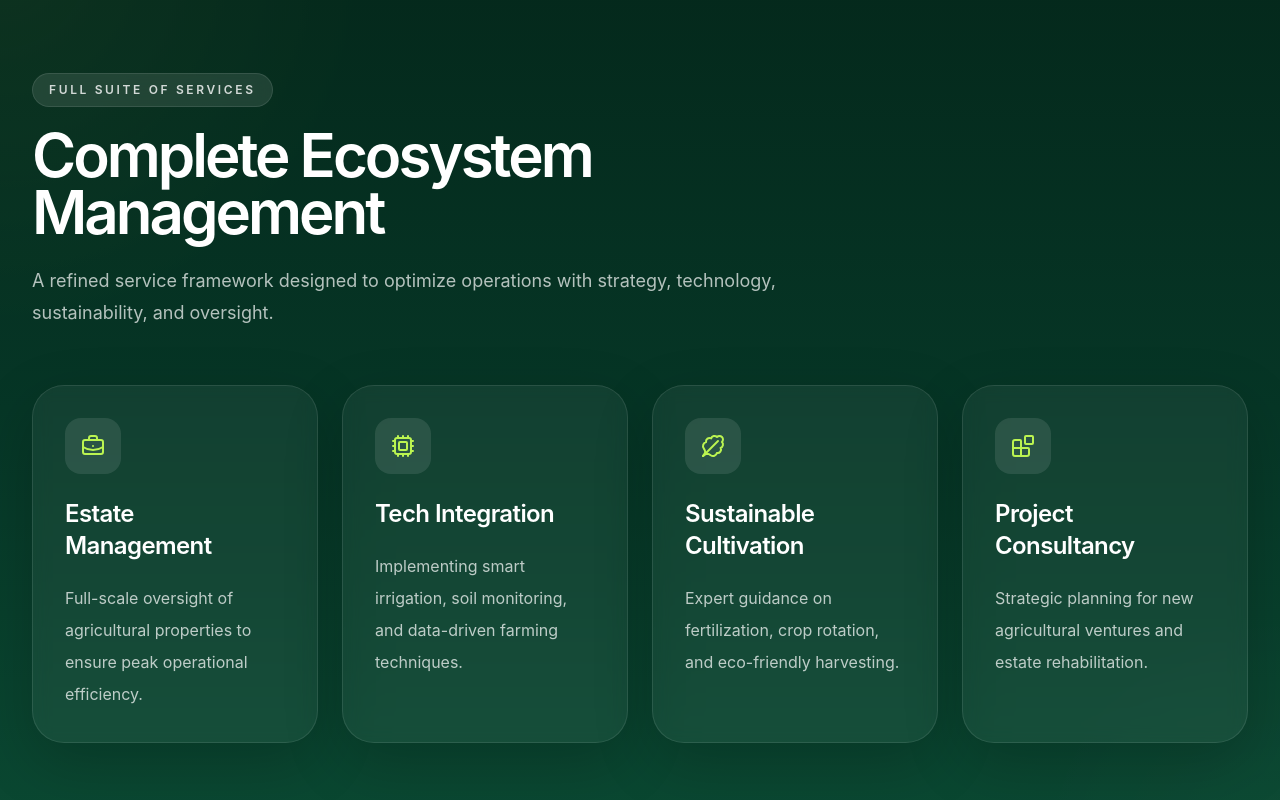
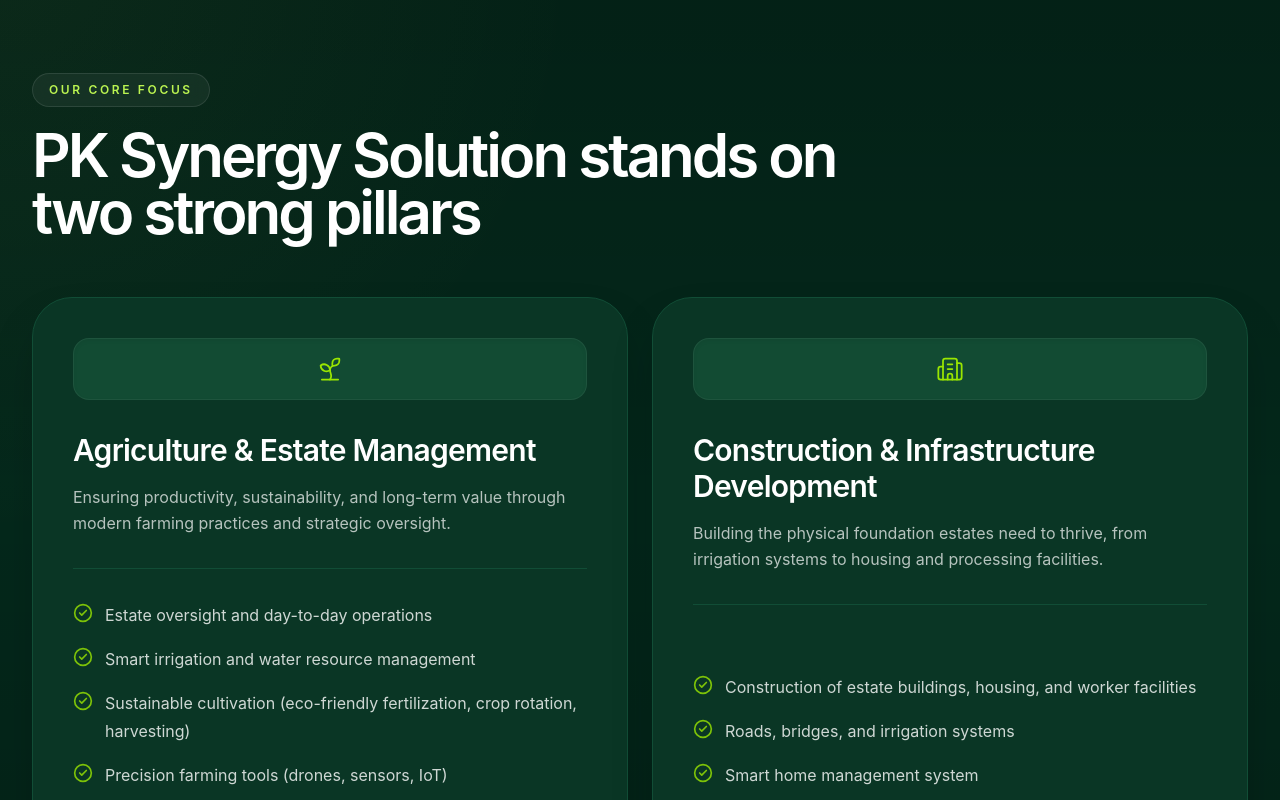
Before and after one commit to Dasinthanofficial/pksynergysolution, a React (Vite) app: page / in a window 1280 px wide. Shown: the part 1860-2660 px from the top of the page. Built offline with nearby package versions, Linux system fonts and the light colour scheme.

Commit message:
fix service page

```diff
--- a/src/components/ServicesSection.jsx
+++ b/src/components/ServicesSection.jsx
@@ -1,28 +1,47 @@
 import { motion } from "framer-motion";
-import {
-  Blocks,
-  BriefcaseBusiness,
-  Cpu,
-  LeafyGreen,
-} from "lucide-react";
+import { Sprout, Building2, CheckCircle2 } from "lucide-react";
 import Container from "./Container";
 
-const iconMap = {
-  "Estate Management": BriefcaseBusiness,
-  "Tech Integration": Cpu,
-  "Sustainable Cultivation": LeafyGreen,
-  "Project Consultancy": Blocks,
-};
+const pillars = [
+  {
+    title: "Agriculture & Estate Management",
+    description:
+      "Ensuring productivity, sustainability, and long-term value through modern farming practices and strategic oversight.",
+    icon: Sprout,
+    features: [
+      "Estate oversight and day-to-day operations",
+      "Smart irrigation and water resource management",
+      "Sustainable cultivation (eco-friendly fertilization, crop rotation, harvesting)",
+      "Precision farming tools (drones, sensors, IoT)",
+      "Data-driven decision support systems and digital dashboards",
+      "Long-term growth planning, investment strategies, and risk management",
+    ],
+  },
+  {
+    title: "Construction & Infrastructure Development",
+    description:
+      "Building the physical foundation estates need to thrive, from irrigation systems to housing and processing facilities.",
+    icon: Building2,
+    features: [
+      "Construction of estate buildings, housing, and worker facilities",
+      "Roads, bridges, and irrigation systems",
+      "Smart home management system",
+      "Renewable energy integration (solar, biogas, etc.)",
+      "Sustainable construction practices aligned with ecological stewardship",
+    ],
+  },
+];
 
-const ServicesSection = ({ services }) => {
+const ServicesSection = () => {
   return (
     <section id="services" className="relative overflow-hidden py-20 sm:py-28">
-      {/* background */}
-      <div className="absolute inset-0 -z-10 bg-gradient-to-b from-[#04281b] via-[#063626] to-[#0b4a33]" />
-      <div className="absolute inset-0 -z-10 opacity-30 [background:radial-gradient(circle_at_top_left,rgba(213,243,111,0.15),transparent_25%),radial-gradient(circle_at_bottom_right,rgba(255,255,255,0.05),transparent_20%)]" />
+      {/* Background matching the dark theme */}
+      <div className="absolute inset-0 -z-10 bg-[#04281b]" />
+      <div className="absolute inset-0 -z-10 bg-gradient-to-b from-black/20 via-transparent to-black/20" />
+      <div className="absolute inset-0 -z-10 opacity-20 [background:radial-gradient(circle_at_top_left,rgba(213,243,111,0.2),transparent_35%)]" />
 
       <Container>
-        {/* heading */}
+        {/* Header */}
         <motion.div
           initial={{ opacity: 0, y: 26 }}
           whileInView={{ opacity: 1, y: 0 }}
@@ -30,47 +49,60 @@
           transition={{ duration: 0.7 }}
           className="mb-14"
         >
-          <span className="mb-5 inline-flex rounded-full border border-white/10 bg-white/10 px-4 py-2 text-xs font-semibold uppercase tracking-[0.22em] text-white/80 backdrop-blur">
-            Full Suite of Services
+          <span className="mb-5 inline-flex rounded-full border border-white/10 bg-white/5 px-4 py-2 text-xs font-semibold uppercase tracking-[0.22em] text-lime-300 backdrop-blur">
+            Our Core Focus
           </span>
 
           <h2 className="max-w-4xl text-4xl font-semibold leading-[0.95] tracking-[-0.05em] text-white sm:text-5xl lg:text-6xl">
-            Complete Ecosystem
-            <br />
-            Management
+            PK Synergy Solution stands on two strong pillars
           </h2>
 
-          <p className="mt-6 max-w-3xl text-base leading-8 text-white/70 sm:text-lg">
-            A refined service framework designed to optimize
-            operations with strategy, technology, sustainability, and oversight.
-          </p>
-        </motion.div>
+                 </motion.div>
 
-        {/* cards */}
-        <div className="grid gap-6 md:grid-cols-2 xl:grid-cols-4">
-          {services.map((service, index) => {
-            const Icon = iconMap[service.title] || BriefcaseBusiness;
+        {/* 2-Card Grid */}
+        <div className="grid gap-6 lg:grid-cols-2">
+          {pillars.map((pillar, index) => {
+            const Icon = pillar.icon;
 
             return (
               <motion.div
-                key={service.title}
+                key={pillar.title}
                 initial={{ opacity: 0, y: 24 }}
                 whileInView={{ opacity: 1, y: 0 }}
                 viewport={{ once: true, amount: 0.2 }}
-                transition={{ duration: 0.55, delay: index * 0.08 }}
-                className="group rounded-[2rem] border border-white/10 bg-white/5 p-8 text-white shadow-[0_20px_60px_rgba(0,0,0,0.18)] backdrop-blur transition duration-300 hover:-translate-y-2 hover:bg-white/8"
+                transition={{ duration: 0.55, delay: index * 0.15 }}
+                className="group flex flex-col rounded-[2.5rem] border border-[#114d36] bg-[#0a3625] p-8 text-white shadow-2xl transition-all duration-300 hover:-translate-y-1 hover:border-lime-900/50 hover:bg-[#0c3e2a] sm:p-10"
               >
-                <div className="mb-6 inline-flex rounded-2xl bg-white/10 p-4 text-lime-300">
-                  <Icon size={24} />
+                {/* Icon Container matched to the image */}
+                <div className="mb-8 inline-flex items-center justify-center rounded-2xl border border-white/5 bg-[#124b33] p-4 text-lime-400 shadow-inner">
+                  <Icon size={28} strokeWidth={1.5} />
                 </div>
 
-                <h3 className="text-2xl font-semibold tracking-tight text-white">
-                  {service.title}
+                <h3 className="mb-4 text-2xl font-semibold tracking-tight text-white sm:text-3xl">
+                  {pillar.title}
                 </h3>
 
-                <p className="mt-5 text-base leading-8 text-white/72">
-                  {service.description}
+                <p className="mb-8 text-base leading-relaxed text-white/70">
+                  {pillar.description}
                 </p>
+
+                {/* Divider */}
+                <div className="mb-8 h-px w-full bg-[#114d36]" />
+
+                {/* Bullet Points */}
+                <ul className="mt-auto flex flex-col gap-4">
+                  {pillar.features.map((feature, i) => (
+                    <li key={i} className="flex items-start gap-3">
+                      <CheckCircle2
+                        size={20}
+                        className="mt-0.5 shrink-0 text-lime-400/80"
+                      />
+                      <span className="text-sm leading-7 text-white/80 sm:text-base">
+                        {feature}
+                      </span>
+                    </li>
+                  ))}
+                </ul>
               </motion.div>
             );
           })}
```
